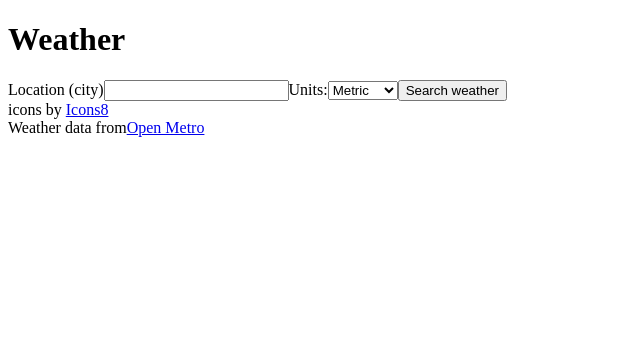
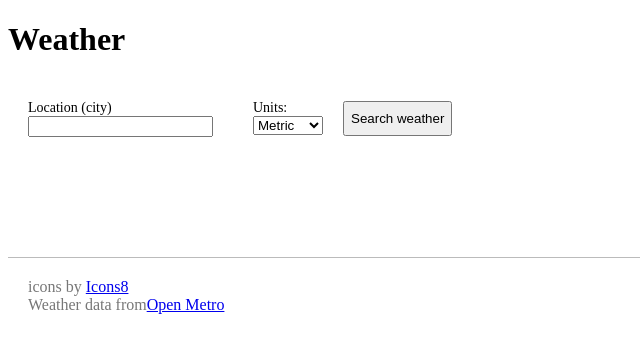
Before and after one commit to benjaminwilliams/weather, a React (Create React App) app: page / in a window 1280 px wide. Shown: the top 352 px of the page, without its empty margins (0-640 px from the left). Built offline with nearby package versions, Linux system fonts and the light colour scheme.

Commit message:
styling and typescript cleanup

```diff
--- a/src/components/Attribution.tsx
+++ b/src/components/Attribution.tsx
@@ -1,20 +1,28 @@
 import React from 'react'
+import styled from '@emotion/styled'
+
+const Container = styled.div({
+  marginTop: '100px',
+  borderTop: '1px solid #bbb',
+  color: '#777',
+  padding: '20px'
+})
 
 const Attribution = () => (
-  <>
+  <Container>
     <div>
       icons by{' '}
-      <a target="_blank" href="https://icons8.com">
+      <a target="_blank" rel="noreferrer" href="https://icons8.com">
         Icons8
       </a>
     </div>
     <div>
       Weather data from
-      <a target="_blank" href="https://open-meteo.com">
+      <a target="_blank" rel="noreferrer" href="https://open-meteo.com">
         Open Metro
       </a>
     </div>
-  </>
+  </Container>
 )
 
 export default Attribution
--- a/src/components/Day.tsx
+++ b/src/components/Day.tsx
@@ -9,7 +9,8 @@ const Container = styled.div({
   flexDirection: 'column',
   flexWrap: 'wrap',
   margin: '20px',
-  alignItems: 'center'
+  alignItems: 'center',
+  maxWidth: '100%'
 })
 const DayOfWeek = styled.h2()
 const TemperatureContainer = styled.div({
--- a/src/components/Error.tsx
+++ b/src/components/Error.tsx
@@ -6,6 +6,7 @@ const Container = styled.div({
 })
 
 const Loading: React.FC = () => {
+  // Generic error for now, could be extended to display more information
   return <Container>
     Error, please try again
   </Container>
--- a/src/components/LocationSearch.tsx
+++ b/src/components/LocationSearch.tsx
@@ -0,0 +1,58 @@
+import React, { useState } from 'react'
+import { TemperatureUnit } from '../types.ts'
+import { UseGetLocation } from '../service/useGetLocation'
+import styled from '@emotion/styled'
+
+const Form = styled.form({
+  display: 'flex',
+  flexWrap: 'wrap',
+  alignItems: 'baseline'
+})
+const Label = styled.label({
+  fontSize: '14px',
+  margin: '20px'
+})
+
+const CityInput = styled.input({
+  display: 'block'
+})
+
+const SelectUnit = styled.select({
+  display: 'block'
+})
+const SubmitInput = styled.input({
+  height: '35px',
+  alignSelf: 'center'
+})
+
+type Props = {
+  getLocation: UseGetLocation,
+  temperatureUnit: typeof TemperatureUnit,
+  setTemperatureUnit: (unit: typeof TemperatureUnit) => void
+}
+
+const LocationSearch: React.FC<Props> = ({getLocation, temperatureUnit, setTemperatureUnit}:Props) => {
+  const [city, setCity] = useState<string>('')
+  const handleSubmit = (e) => {
+    e.preventDefault()
+    getLocation.getLocation(city)
+  }
+  return(
+    <Form onSubmit={(e) => handleSubmit(e)}>
+      <Label>
+        Location (city)
+        <CityInput type="text" value={city} onChange={(e) => setCity(e.target.value)} />
+      </Label>
+      <Label>
+        Units:
+        <SelectUnit value={temperatureUnit} onChange={(e) => setTemperatureUnit(e.target.value)}>
+          <option value={TemperatureUnit.Celsius}>Metric</option>
+          <option value={TemperatureUnit.Fahrenheit}>Imperial</option>
+        </SelectUnit>
+      </Label>
+      <SubmitInput type="submit" value="Search weather" />
+    </Form>
+  )
+}
+
+export default LocationSearch
--- a/src/components/Weather.tsx
+++ b/src/components/Weather.tsx
@@ -5,30 +5,27 @@ import Day from './Day.tsx'
 import Loading from './Loading.tsx'
 import Error from './Error.tsx'
 import styled from '@emotion/styled'
-
-enum TemperatureUnit {
-  Celsius = 'celsius',
-  Fahrenheit = 'fahrenheit'
-}
+import LocationSearch from './LocationSearch.tsx'
+import { TemperatureUnit } from '../types.ts'
 
 const Forecast = styled.div({
   display: 'flex',
   flexDirection: 'row',
-  maxWidth: '100%'
+  maxWidth: '100%',
+  flexWrap: 'wrap'
 })
 
 const Weather: React.FC = () => {
-  const [city, setCity] = useState<string>('')
-  const [temperatureUnit, setTemperatureUnit] = useState<TemperatureUnit>(
+  const [temperatureUnit, setTemperatureUnit] = useState<string>(
     TemperatureUnit.Celsius
   )
   const getWeather = useGetWeather()
   const getLocation = useGetLocation()
-  const handleSubmit = (e) => {
-    e.preventDefault()
-    getLocation.getLocation(city)
-  }
+  const isLoading = getWeather.loading || getLocation.loading
+  const isError = getWeather.error || getLocation.error
   useEffect(() => {
+    // This needs refactoring, I shouldn't be using the view to call get location
+    // it should be chained from the getLocation call.
     if (getLocation.data?.results) {
       // use the first result, it should be the best result
       const latitude = getLocation.data.results[0].latitude
@@ -38,22 +35,10 @@ const Weather: React.FC = () => {
   }, [getLocation.data])
   return (
     <div>
-      <form onSubmit={(e) => handleSubmit(e)}>
-      <label>
-        Location (city)
-        <input type="text" value={city} onChange={(e) => setCity(e.target.value)} />
-      </label>
-      <label>
-        Units:
-        <select value={temperatureUnit} onChange={(e) => setTemperatureUnit(e.target.value)}>
-          <option value={TemperatureUnit.Celsius}>Metric</option>
-          <option value={TemperatureUnit.Fahrenheit}>Imperial</option>
-        </select>
-      </label>
-      <input type="submit" value="Search weather" />
-    </form>
-      {getWeather.loading && <Loading />}
-      {getWeather.error && <Error />}
+      <LocationSearch getLocation={getLocation} temperatureUnit={temperatureUnit} setTemperatureUnit={setTemperatureUnit}/>
+      {isLoading && <Loading />}
+      {isError && <Error />}
+      {getLocation.data && <h2>{getLocation.data?.results[0].name}</h2>}
       <Forecast>
         {getWeather.data?.daily.time.map((time, index) => {
           return <Day key={time} currentWeather={getWeather.data.daily} index={index} />
--- a/src/service/useGetLocation.ts
+++ b/src/service/useGetLocation.ts
@@ -1,7 +1,10 @@
 import useService from './useService.ts'
 
+export interface UseGetLocation extends UseService {
+  getLocation: (name: string) => void
+}
 
-const useGetLocation = ():UseGetWeather => {
+const useGetLocation = ():UseGetService => {
   const service = useService()
   const getLocation = (name) => {
     const url = `https://geocoding-api.open-meteo.com/v1/search?name=${name}`
--- a/src/service/useGetWeather.ts
+++ b/src/service/useGetWeather.ts
@@ -1,13 +1,8 @@
-import { CurrentWeather } from '../types'
+import { TemperatureUnit } from '../types'
 import useService from './useService.ts'
 
-type UseGetWeather = {
-  data: CurrentWeather
-  getData: () => Promise<any>
-  error: boolean,
-  success: boolean,
-  loading: boolean
-  getWeather: (latitude: number, longitude: number) => Promise<any>
+export interface UseGetWeather extends UseService {
+  getWeather: (latitude: string, longitude: string, temperatureUnit: TemperatureUnit) => void
 }
 
 const useGetWeather = ():UseGetWeather => {
--- a/src/service/useService.ts
+++ b/src/service/useService.ts
@@ -1,9 +1,9 @@
 import { useState } from 'react'
 import axios from 'axios'
 
-type UseService = {
+export type UseService = {
   data: any
-  getData: () => Promise<any>
+  getData: (url:string) => Promise<any>
   error: boolean
   success: boolean
   loading: boolean
--- a/src/types.ts
+++ b/src/types.ts
@@ -15,3 +15,8 @@ export type CurrentWeather = {
     weathercode: number
   }
 }
+
+export enum TemperatureUnit {
+  Celsius = 'celsius',
+  Fahrenheit = 'fahrenheit'
+}
```
Also changed, not shown: 1 other file (tests, documents, lock files or other folders).
